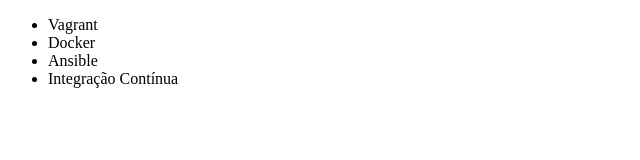
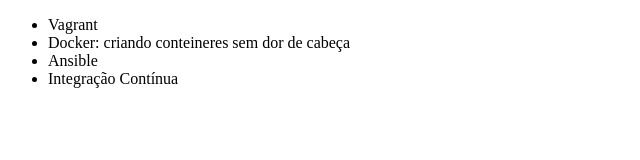
Before and after one commit to NikolasChelucci/primeiro-teste-git, a plain HTML site: page index.html in a window 1280 px wide. Shown: the whole page, without its empty margins (0-640 px from the left). Drawn offline with Linux system fonts and the light colour scheme.

Commit message:
corrigindo nome do curso de Docker

```diff
--- a/index.html
+++ b/index.html
@@ -7,7 +7,7 @@
 <body>
     <ul>
         <li>Vagrant</li>
-        <li>Docker</li>
+        <li>Docker: criando conteineres sem dor de cabeça</li>
         <li>Ansible</li>
         <li>Integração Contínua</li>
     </ul>
```
